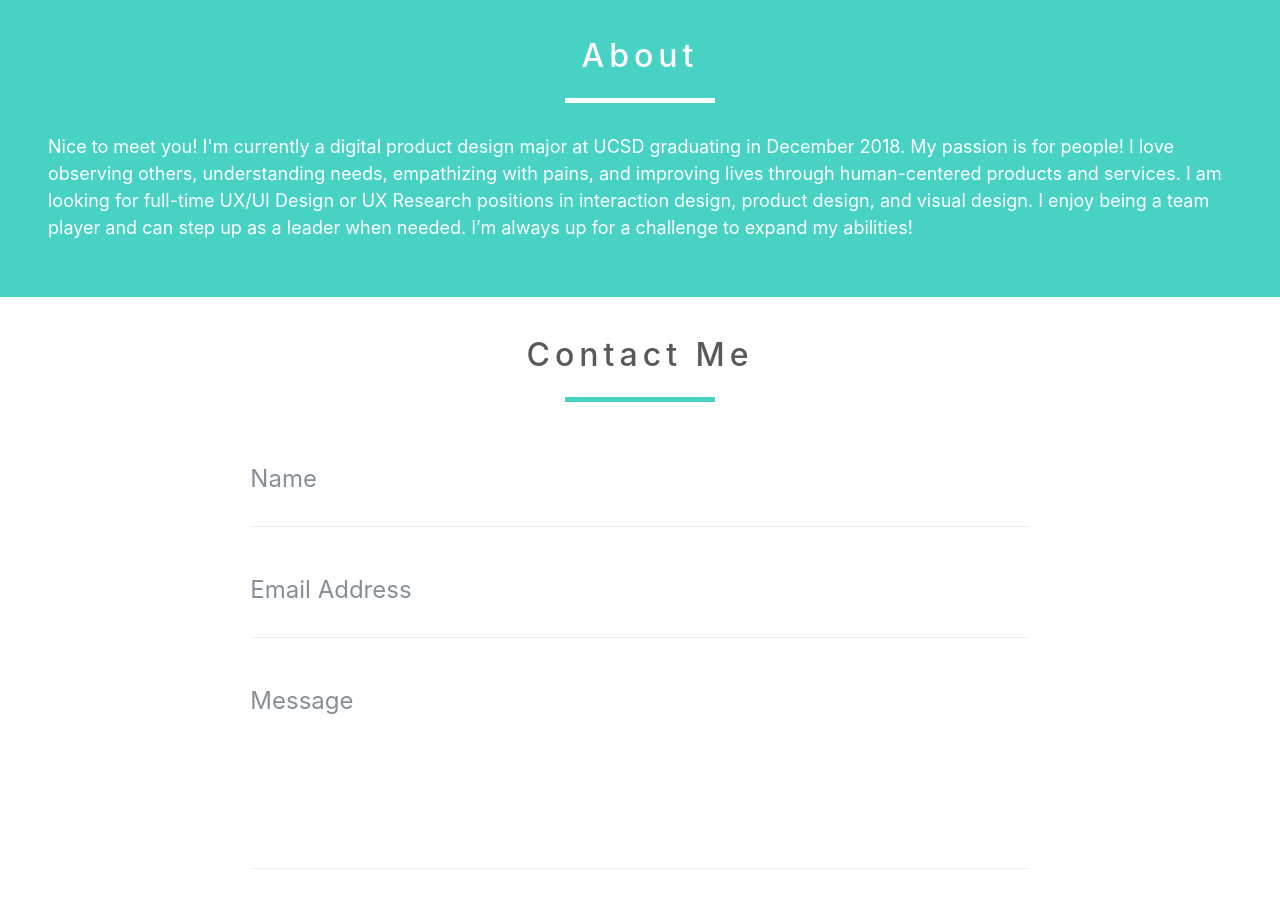
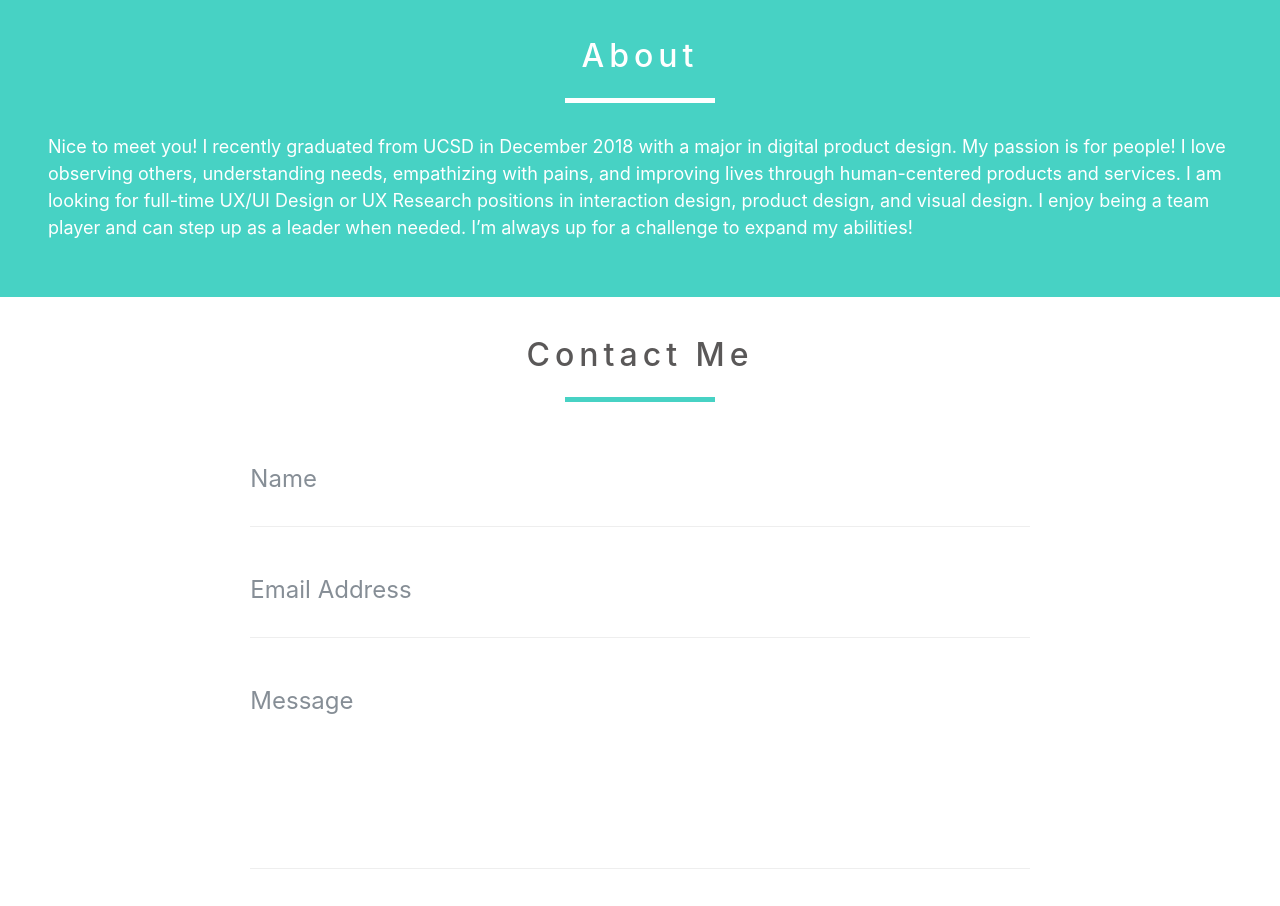
Before and after one commit to okiyuki/portfolio, a website with bundled scripts: page index.html in a window 1280 px wide. Shown: the part 1000-1906 px from the top of the page. Built offline with nearby package versions, Linux system fonts and the light colour scheme; a web font is replaced by a local one.

Commit message:
updated bio

```diff
--- a/index.html
+++ b/index.html
@@ -164,7 +164,7 @@
         <hr class="star-light">
         <div class="row">
           <div class="col-lg-12 ml-auto">
-            <p>  Nice to meet you! I'm currently a digital product design major at UCSD graduating in December 2018. My passion is for people! I love observing others, understanding needs, empathizing with pains, and improving lives through human-centered products and services. I am looking for full-time UX/UI Design or UX Research positions in interaction design, product design, and visual design. I enjoy being a team player and can step up as a leader when needed. I’m always up for a challenge to expand my abilities!
+            <p>  Nice to meet you! I recently graduated from UCSD in December 2018 with a major in digital product design. My passion is for people! I love observing others, understanding needs, empathizing with pains, and improving lives through human-centered products and services. I am looking for full-time UX/UI Design or UX Research positions in interaction design, product design, and visual design. I enjoy being a team player and can step up as a leader when needed. I’m always up for a challenge to expand my abilities!
             </p>
           </div>
         </div>
```
